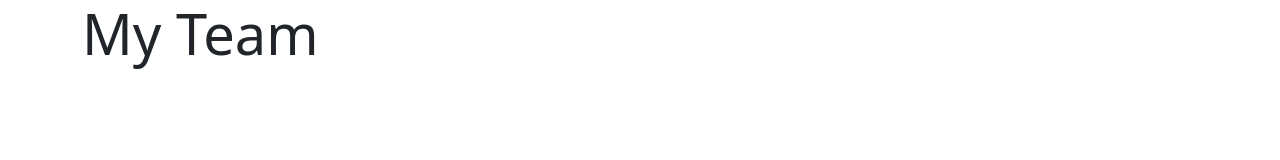
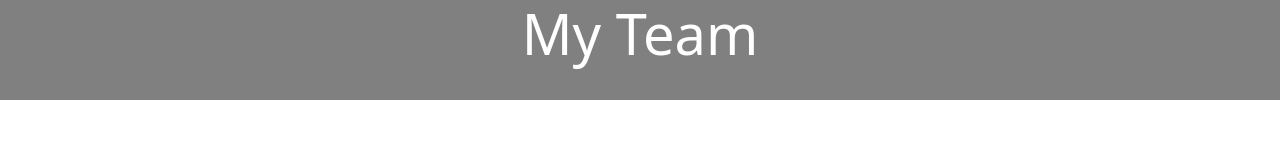
Before and after one commit to Renatatims/profile_generator, a website: page dist/index.html in a window 1280 px wide. Drawn offline with nearby package versions, Linux system fonts and the light colour scheme; files that its build step writes are made by us from their sources.

Commit message:
Css to header

```diff
--- a/dist/index.html
+++ b/dist/index.html
@@ -7,7 +7,7 @@
     <meta name="viewport" content="width=device-width, initial-scale=1.0">
     <link href="https://cdn.jsdelivr.net/npm/bootstrap@5.2.1/dist/css/bootstrap.min.css" rel="stylesheet"
         integrity="sha384-iYQeCzEYFbKjA/T2uDLTpkwGzCiq6soy8tYaI1GyVh/UjpbCx/TYkiZhlZB6+fzT" crossorigin="anonymous">
-    <link rel="stylesheet" href="./assets/style.css">
+    <link rel="stylesheet" href="./style.css">
     <title>Document</title>
 </head>
 
--- a/dist/style.css
+++ b/dist/style.css
@@ -0,0 +1,8 @@
+#headerJumbo{
+    background-color: gray;
+    height: 100px;
+   text-align:center ;
+   color: white;
+   margin-bottom:30px;
+
+}
```
